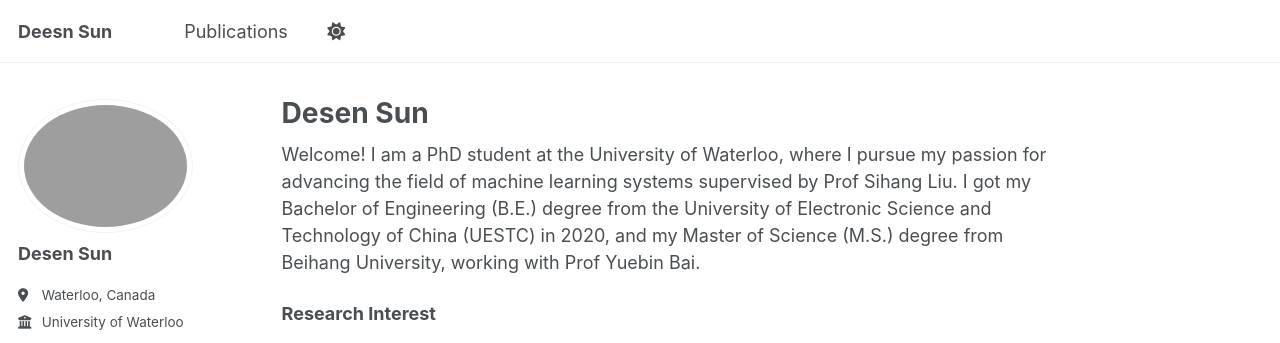
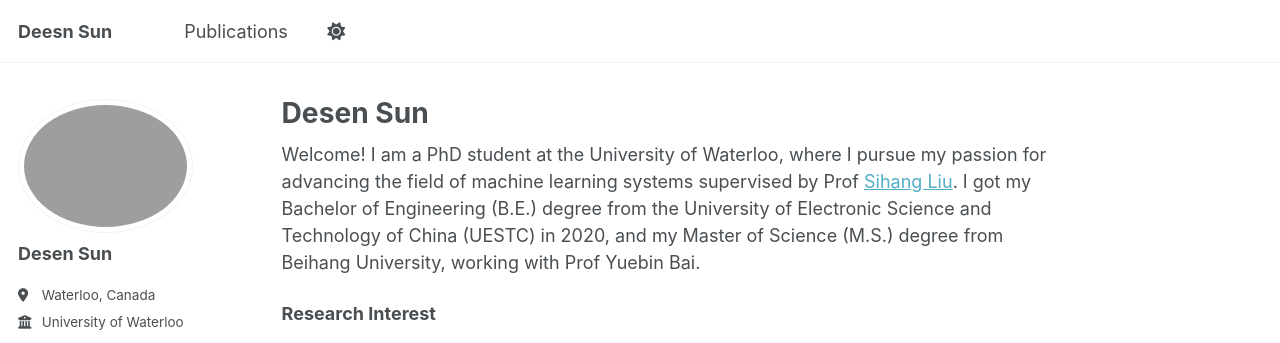
Before and after one commit to desenSunUBW/desen.sun.github.io, a Jekyll site: the page built from _pages/about.md, in a window 1280 px wide and 900 px high. Shown: the top 343 px of the window. Built offline with Jekyll 4.4.1, drawn with Linux system fonts in a browser that asks for light colours; some web fonts are replaced; a script bundle is joined from its source files by our own code; library files that are not in the unit come from our copies; some of the changed lines change nothing that is shown.

Commit message:
add professor's link

```diff
--- a/_pages/about.md
+++ b/_pages/about.md
@@ -7,7 +7,7 @@
   - /about.html
 ---
 
-Welcome! I am a PhD student at the University of Waterloo, where I pursue my passion for advancing the field of machine learning systems supervised by Prof Sihang Liu. I got my Bachelor of Engineering (B.E.) degree from the University of Electronic Science and Technology of China (UESTC) in 2020, and my Master of Science (M.S.) degree from Beihang University, working with Prof Yuebin Bai.
+Welcome! I am a PhD student at the University of Waterloo, where I pursue my passion for advancing the field of machine learning systems supervised by Prof [Sihang Liu](https://www.sihangliu.com/). I got my Bachelor of Engineering (B.E.) degree from the University of Electronic Science and Technology of China (UESTC) in 2020, and my Master of Science (M.S.) degree from Beihang University, working with Prof Yuebin Bai.
 
 
 **Research Interest**
```
